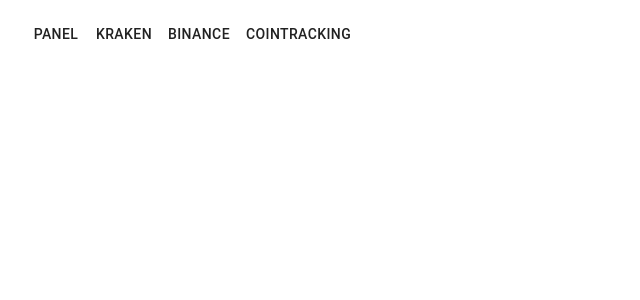
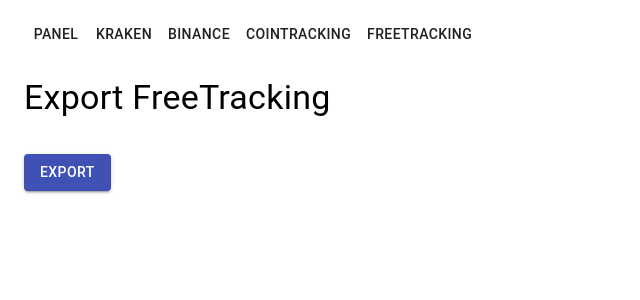
Before and after one commit to bofavom/freetracking, a React (Create React App) app: page /import/freetracking in a window 1280 px wide. Shown: the top 300 px of the page, without its empty margins (0-640 px from the left). Built offline with nearby package versions, Linux system fonts and the light colour scheme.

Commit message:
Created component for export trades in CSV.

```diff
--- /dev/null
+++ b/src/component/import/freetracking.js
@@ -0,0 +1,44 @@
+import React from 'react'
+
+import Button from '@material-ui/core/Button'
+import Grid from '@material-ui/core/Grid'
+import Typography from '@material-ui/core/Typography'
+import Backdrop from '@material-ui/core/Backdrop'
+import CircularProgress from '@material-ui/core/CircularProgress'
+import JSONPretty from 'react-json-pretty'
+
+import exportFreeTracking from './../../request/trade/exportFreeTracking'
+
+const error = {
+  color: 'red'
+}
+
+class FreeTracking extends React.Component {
+
+  constructor(props) {
+    super(props)
+    this.state = {
+
+    }
+  }
+
+  render() {
+    return (
+      <Grid container spacing={3}>
+        <Grid item xs={12}>
+          <Typography variant="h4" gutterBottom>
+            Export FreeTracking
+          </Typography>
+        </Grid>
+
+        <Grid item xs={12}>
+          <Button variant="contained" color="primary" href={exportFreeTracking()}>
+            Export
+          </Button>
+        </Grid>
+      </Grid>
+    )
+  }
+}
+
+export default FreeTracking
--- a/src/component/import/index.js
+++ b/src/component/import/index.js
@@ -7,6 +7,7 @@
 import ImportKraken from './kraken'
 import ImportBinance from './binance'
 import ImportCoinTracking from './cointracking'
+import FreeTracking from './freetracking'
 
 function Import() {
   return (
@@ -31,6 +32,10 @@
         <Link to="/import/cointracking">
           <Button>CoinTracking</Button>
         </Link>
+
+        <Link to="/import/freetracking">
+          <Button>FreeTracking</Button>
+        </Link>
       </Grid>
 
       <Grid item xs={12}>
@@ -38,6 +43,7 @@
           <Route path="/import/kraken"><ImportKraken /></Route>
           <Route path="/import/binance"><ImportBinance /></Route>
           <Route path="/import/cointracking"><ImportCoinTracking /></Route>
+          <Route path="/import/freetracking"><FreeTracking /></Route>
         </Switch>
       </Grid>
     </Grid>
--- /dev/null
+++ b/src/request/trade/exportFreeTracking.js
@@ -0,0 +1,5 @@
+import axios from 'axios'
+import { API_URL } from './../../const'
+
+export default () =>
+  `${API_URL}api/trade/csv`
```
